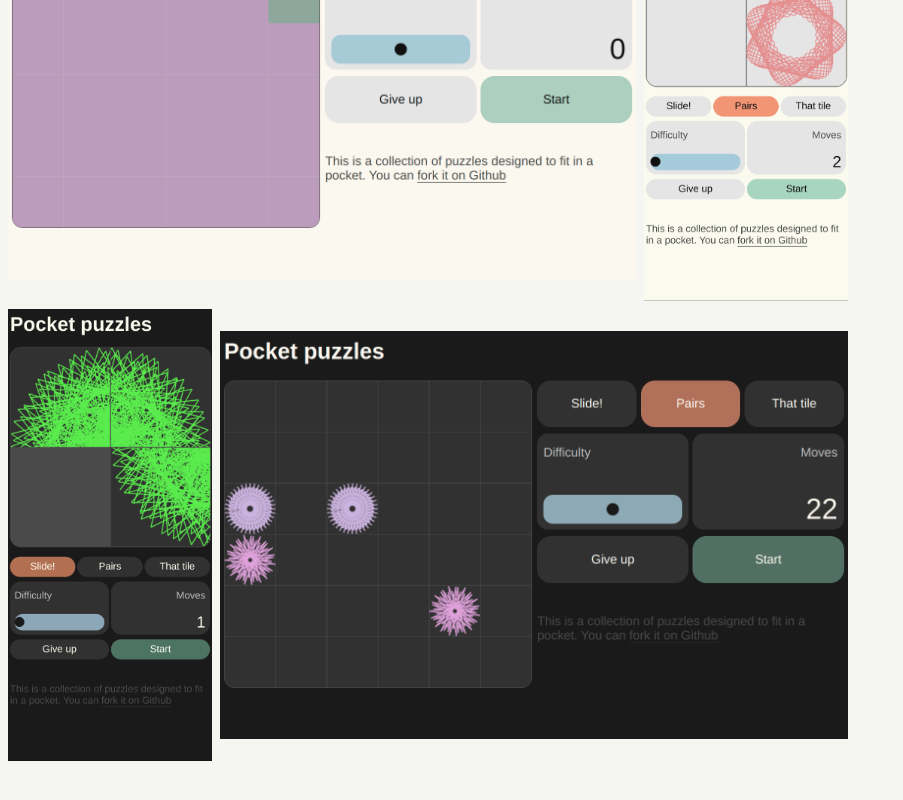
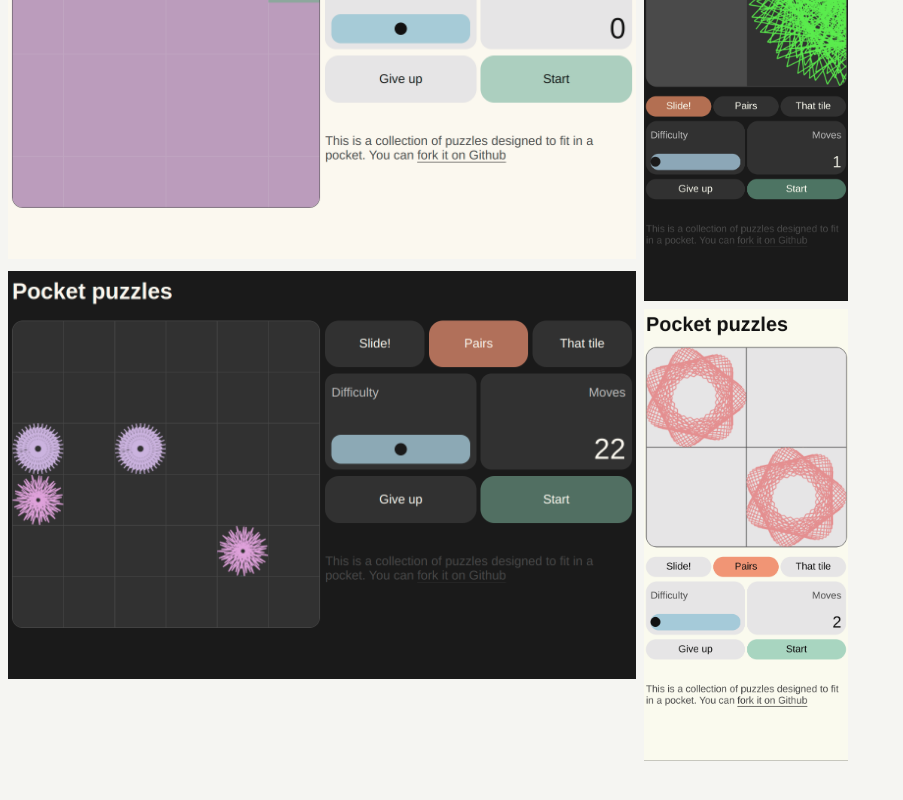
Before and after one commit to otaniyoz/web, a SvelteKit app: page /projects/pocket-puzzles in a window 1280 px wide. Shown: the part 900-1700 px from the top of the page, without its empty margins (0-903 px from the left). Built offline with nearby package versions, Linux system fonts and the light colour scheme.

Commit message:
updated pocket puzzles

```diff
--- a/src/routes/projects/pocket-puzzles/+page.svelte
+++ b/src/routes/projects/pocket-puzzles/+page.svelte
@@ -16,10 +16,18 @@
     />
     <div id="gallery">
       <img id="img-1" src="../../pocket-puzzles/1.png" />
-      <img id="img-2" src="../../pocket-puzzles/2.png" />
-      <img id="img-3" src="../../pocket-puzzles/3.png" />
-      <img id="img-4" src="../../pocket-puzzles/4.png" />
-      <img id="img-5" src="../../pocket-puzzles/5.png" />
+      <div id="col-1">
+        <div class="image-wrapper">
+          <img id="img-2" src="../../pocket-puzzles/2.png" />
+        </div>
+        <div class="image-wrapper">
+          <img id="img-3" src="../../pocket-puzzles/3.png" />
+        </div>
+      </div>
+      <div id="col-2">
+        <img id="img-4" src="../../pocket-puzzles/4.png" />
+        <img id="img-5" src="../../pocket-puzzles/5.png" />
+      </div>
     </div>
   </article>
 </section>
@@ -40,28 +48,33 @@
     grid-area: auto / 1 / auto / 5;
   }
 
-  img {
+  #col-1,
+  #col-2 {
+    display: flex;
+    gap: var(--gap-small);
+    flex-flow: column nowrap;
+    justify-content: flex-start;
+  }
+
+  #col-1 {
+    flex-shrink: 2;
+    flex-grow: 2;
+    flex-basis: 160px;
+    grid-area: 2 / 1 / 3 / 10;
+  }
+
+  #col-2 {
+    grid-area: 2 / 10 / 3 / 13;
+  }
+
+  #img-2,
+  #img-3 {
     object-fit: scale-down;
   }
 
   #img-1 {
     grid-area: 1 / 1 / 2 / 13;
-  }
-
-  #img-2 {
-    grid-area: 2 / 1 / 3 / 10;
-  }
-
-  #img-3 {
-    grid-area: 3 / 4 / 4 / 13;
-  }
-
-  #img-4 {
-    grid-area: 3 / 1 / 4 / 4;
-  }
-
-  #img-5 {
-    grid-area: 2 / 10 / 3 / 13;
+    object-fit: fill;
   }
 
   @media screen and (min-width: 1200px) {
```
